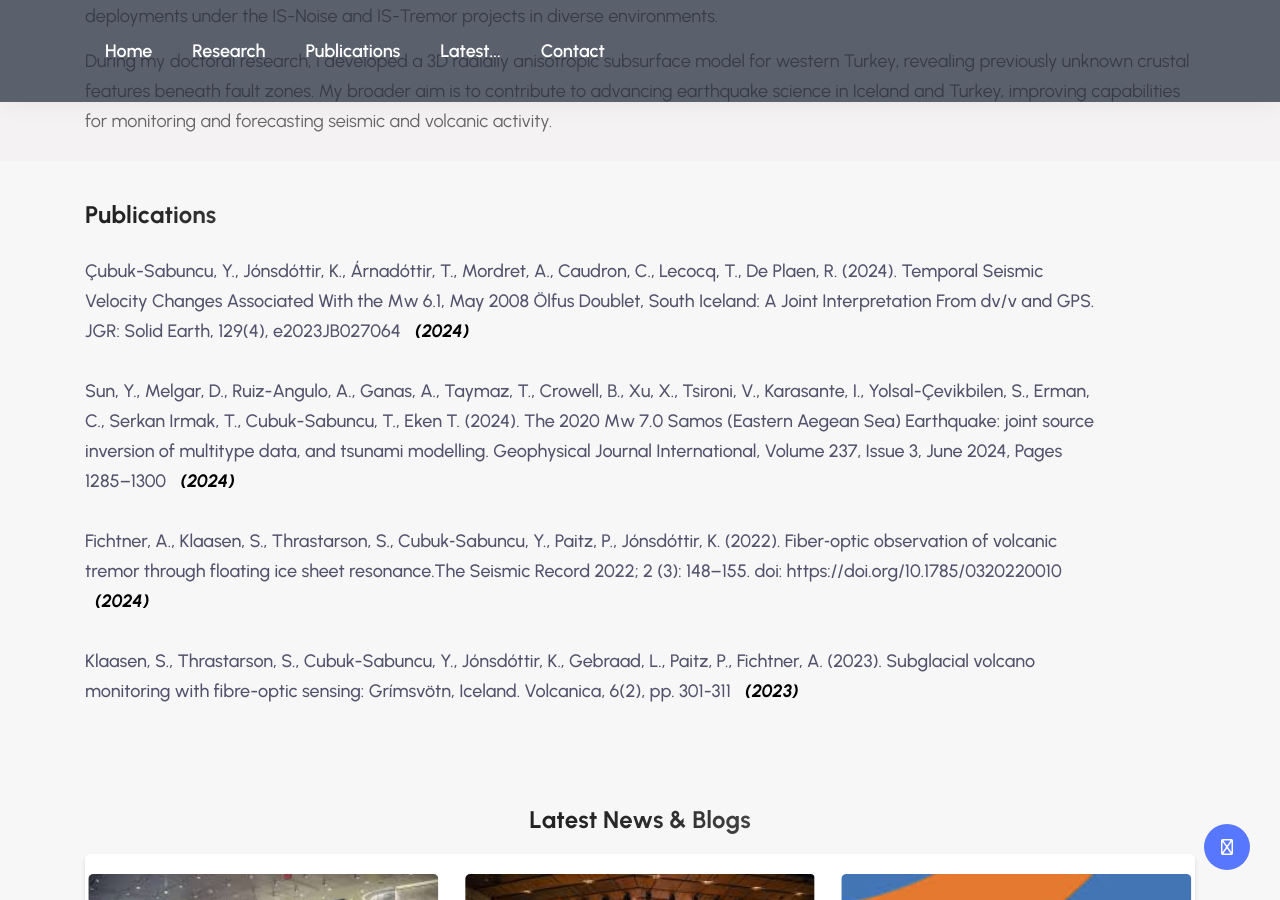
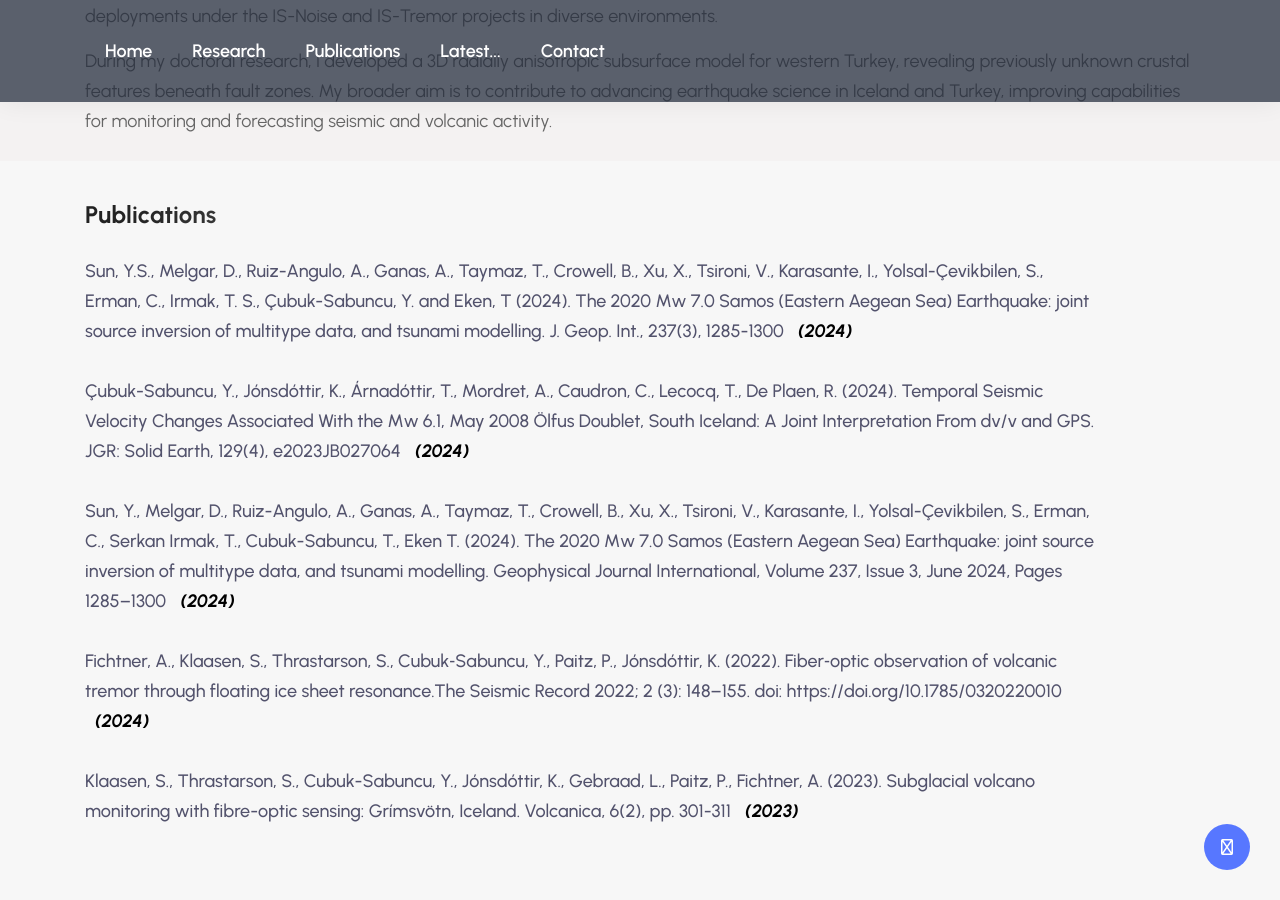
Before and after one commit to YCubuk/web, a Jekyll site: the page index.html, which Jekyll copies as it is, in a window 1280 px wide and 900 px high, scrolled down 1107 px. Built offline with Jekyll 4.4.1, drawn with Linux system fonts in a browser that asks for light colours; nearby versions of some CDN libraries; library files that are not in the unit come from our copies; a script that is not in the unit is left out.

Commit message:
Update index.html
Signed-off-by: Yesim <84340760+YCubuk@users.noreply.github.com>

```diff
--- a/index.html
+++ b/index.html
@@ -235,7 +235,16 @@
                                <br/>
                             </h2>
                             <br />
-                            <p class="rs-section-paragraph">
+
+		            <p class="rs-section-paragraph">
+                                <a href="https://agupubs.onlinelibrary.wiley.com/doi/full/10.1029/2023JB027064">
+                                    Sun, Y.S., Melgar, D., Ruiz-Angulo, A., Ganas, A., Taymaz, T., Crowell, B., Xu, X., Tsironi, V., Karasante, I., Yolsal-Çevikbilen, S., Erman, C., Irmak, T. S., Çubuk-Sabuncu, Y. and Eken, T (2024). The 2020 Mw 7.0 Samos (Eastern Aegean Sea) Earthquake: joint source inversion of multitype data, and tsunami modelling. J. Geop. Int., 237(3), 1285-1300
+                                </a>
+                                <span class="publication-year">(2024)</span>
+                            </p>
+
+
+			    <p class="rs-section-paragraph">
                                 <a href="https://agupubs.onlinelibrary.wiley.com/doi/full/10.1029/2023JB027064">
                                     Çubuk-Sabuncu, Y., Jónsdóttir, K., Árnadóttir, T., Mordret, A., Caudron, C., Lecocq, T., De Plaen, R. (2024). Temporal Seismic Velocity Changes Associated With the Mw 6.1, May 2008 Ölfus Doublet, South Iceland:
                                     A Joint Interpretation From dv/v and GPS. JGR: Solid Earth, 129(4), e2023JB027064
```
